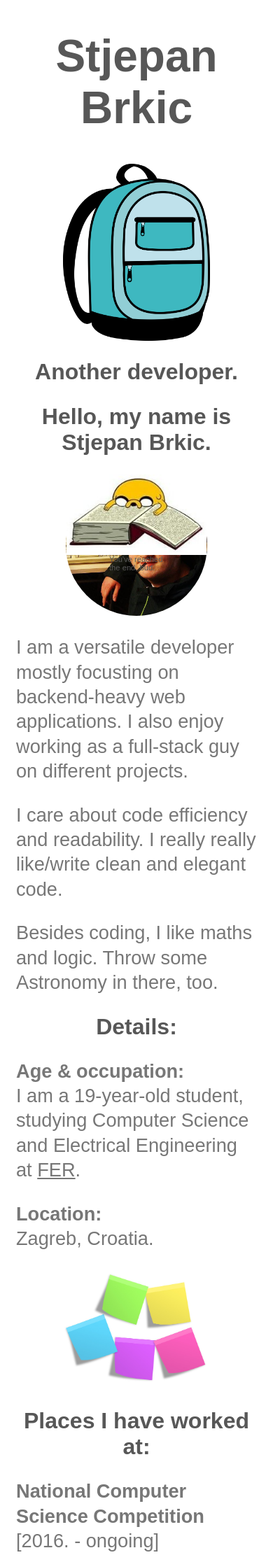
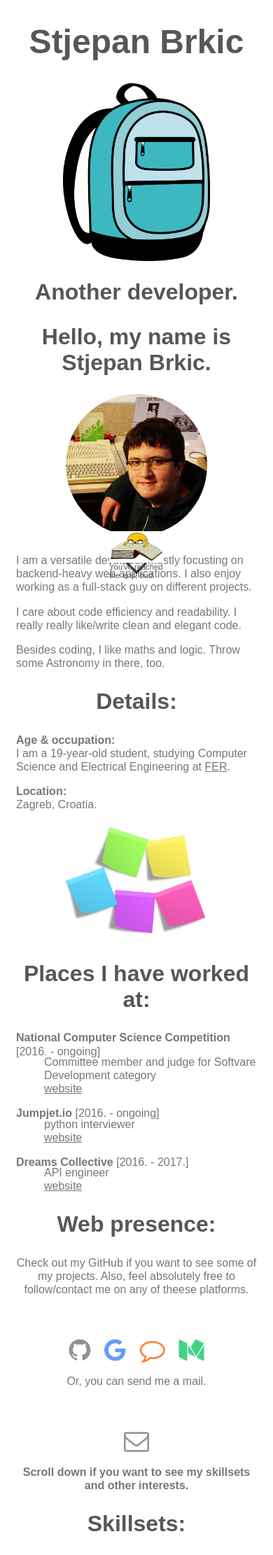
Before and after one commit to sbrki/portfolio, a Flask app: page / in a window 390 px wide. Shown: the top 2222 px of the page at 70% size. Run offline with Flask 2, Linux system fonts and the light colour scheme; some libraries are stand-ins or nearby versions; some web fonts are replaced.

Commit message:
Fixed mobile css.

```diff
--- a/static/style.css
+++ b/static/style.css
@@ -12,6 +12,34 @@
   padding-left: 15px;
   margin-right: auto;
   margin-left: auto;
+}
+@media (min-width: 1px) and (max-width: 767px) {
+
+		h1{
+			font-size: 300% !important;
+		}
+
+		h2{
+			font-size: 200% !important;
+		}
+
+		p{
+
+			line-height: 120% !important;
+			font-size:100% !important;
+		}
+
+
+		li {
+			line-height: 120% !important;
+			font-size:100% !important;
+		}
+
+		.icon {
+			font-size: 0.3em !important;
+		}
+
+
 }
 @media (min-width: 768px) {
   .container {
@@ -80,7 +108,6 @@
 #jake-image {
 	display:block;
 	width:20%;
-	min-width: 200px;
 	max-width: 600px;
 	margin-left: auto;
 	margin-right: auto;
```
